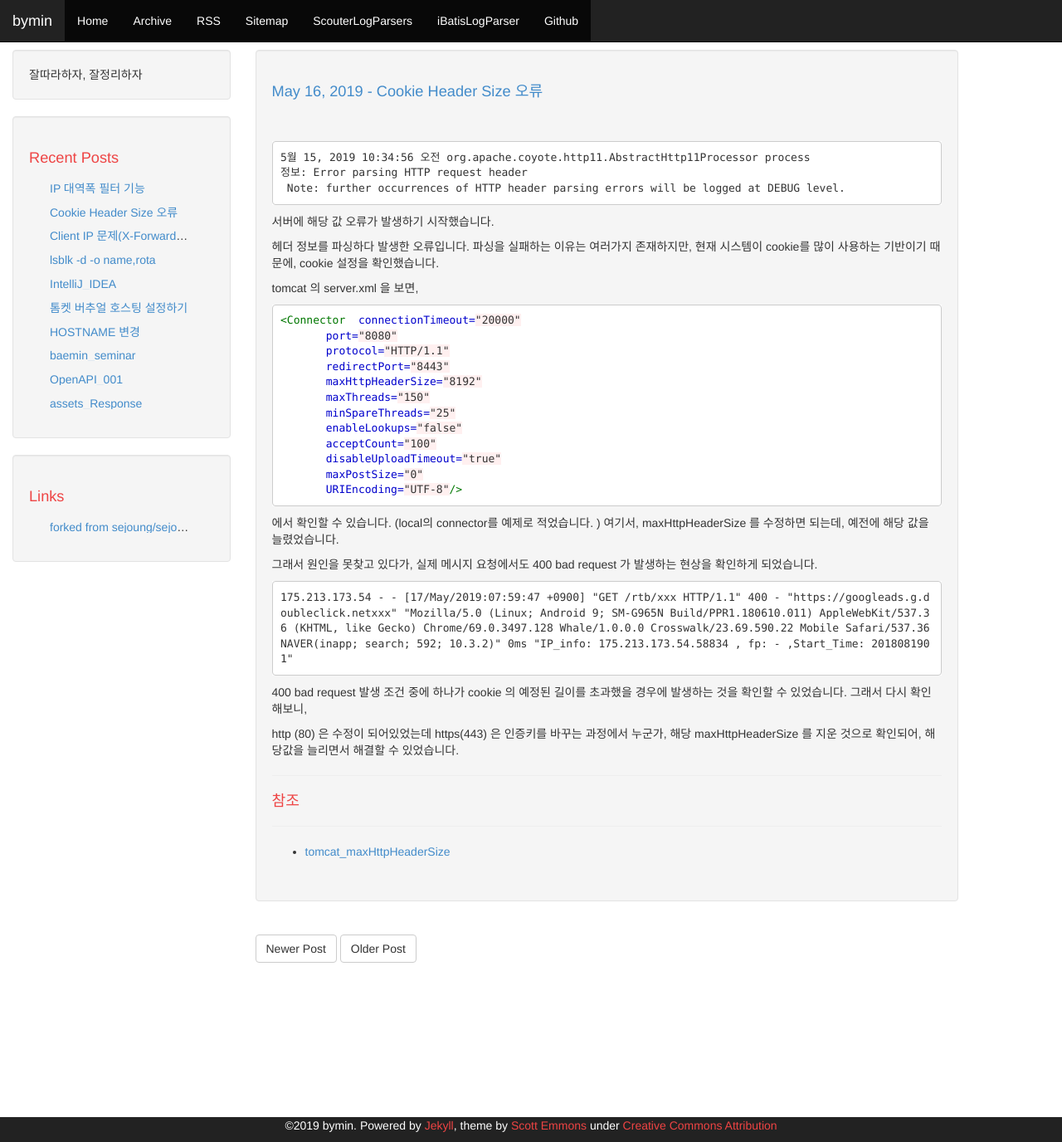
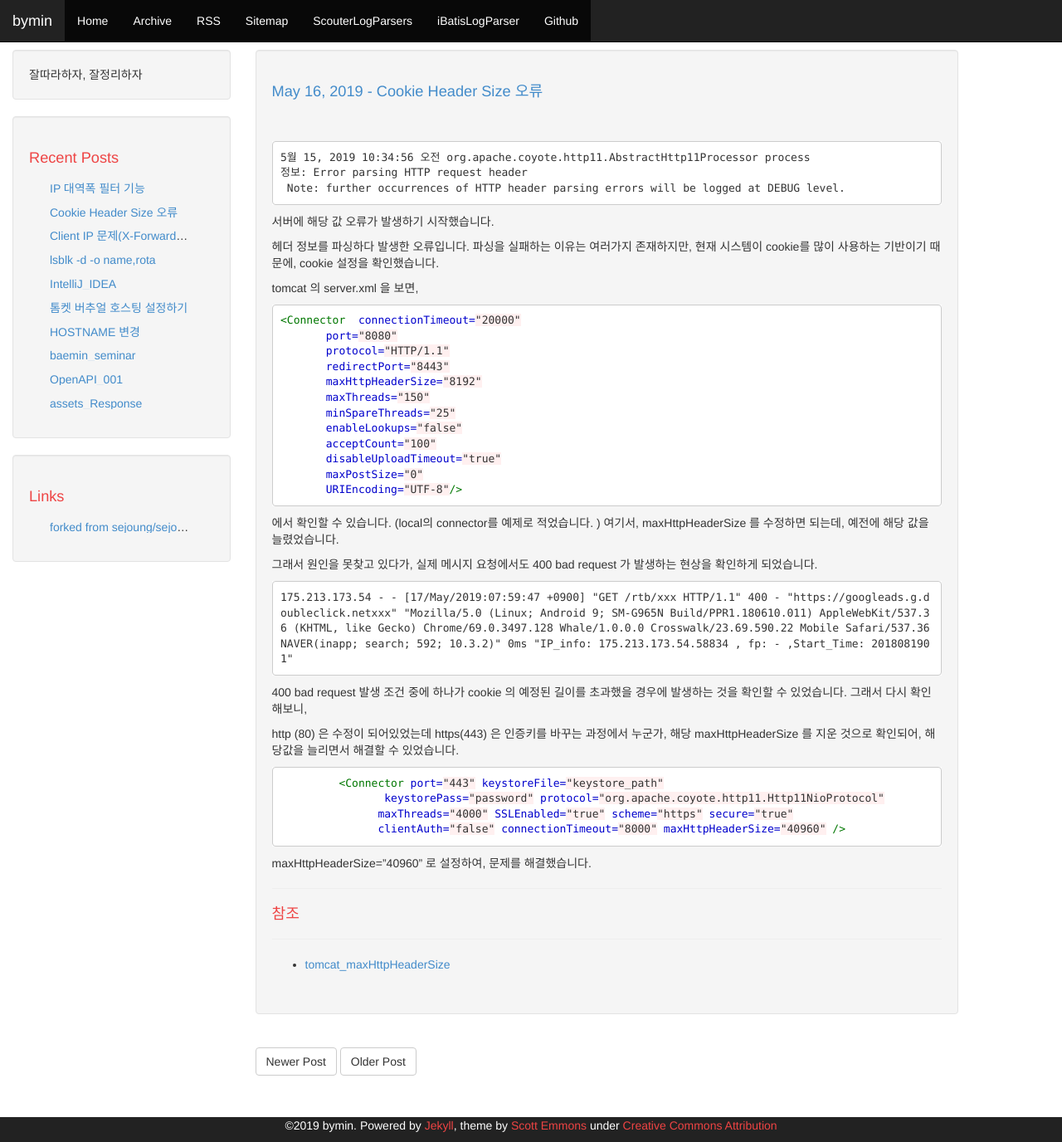
Before and after one commit to youngclown/youngclown.github.io, a Jekyll site: the page built from _posts/2019-05-16-TOMCATCOOKIE.md, in a window 1280 px wide and 1376 px high. Shown: the whole window at 83% size. Built offline with Jekyll 4.4.1, drawn with Linux system fonts in a browser that asks for light colours.

Commit message:
https xml 예제 설정

````diff
--- a/_posts/2019-05-16-TOMCATCOOKIE.md
+++ b/_posts/2019-05-16-TOMCATCOOKIE.md
@@ -47,6 +47,15 @@ tomcat 의 server.xml 을 보면,
 http (80) 은 수정이 되어있었는데 https(443) 은 인증키를 바꾸는 과정에서 누군가, 해당 maxHttpHeaderSize 를 지운 것으로 확인되어,
 해당값을 늘리면서 해결할 수 있었습니다.
 
+```xml
+         <Connector port="443" keystoreFile="keystore_path"
+                keystorePass="password" protocol="org.apache.coyote.http11.Http11NioProtocol"
+               maxThreads="4000" SSLEnabled="true" scheme="https" secure="true"
+               clientAuth="false" connectionTimeout="8000" maxHttpHeaderSize="40960" />
+```
+maxHttpHeaderSize="40960" 로 설정하여,
+문제를 해결했습니다.
+
 -----
 # 참조
 -----
````
